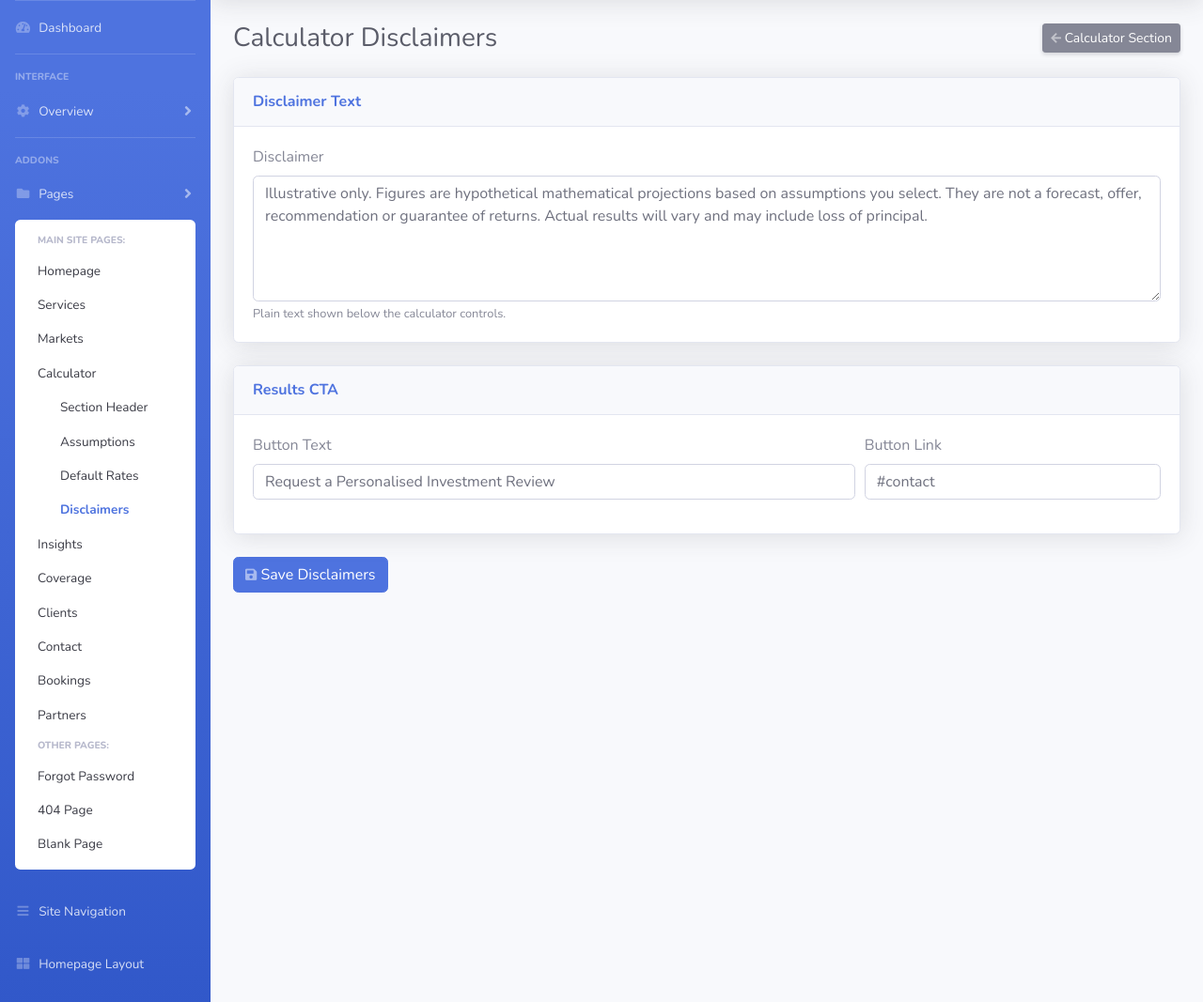
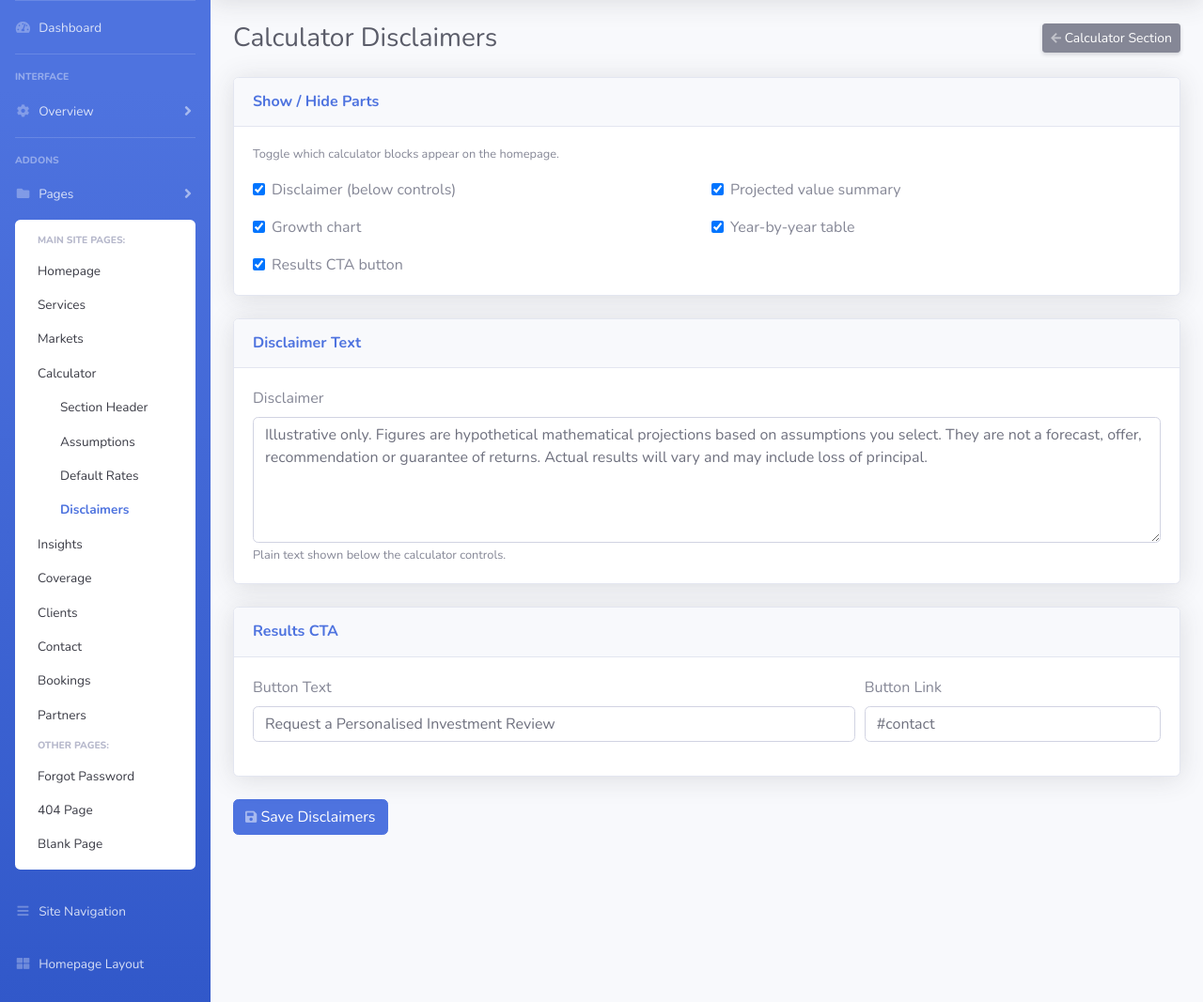
Before and after one commit to Isaacn123/mulondo, a FastAPI app: page /admin/calculator/disclaimers in a window 1280 px wide. Shown: the part 70-1137 px from the top of the page at 94% size. Run offline with FastAPI, Linux system fonts and the light colour scheme; the visitor is signed in with stand-in values (Sample User, id 1); data that the repository does not hold is empty; some libraries are stand-ins or nearby versions.

```diff
--- a/backend/app/data/calculator.json
+++ b/backend/app/data/calculator.json
@@ -6,6 +6,7 @@
   "initial_capital": {
     "label": "Initial Capital (USD)",
     "default": 10000,
+    "enabled": true,
     "input_min": 100,
     "input_step": 100,
     "range_min": 1000,
@@ -16,6 +17,7 @@
   "monthly_contribution": {
     "label": "Monthly Contribution (USD)",
     "default": 0,
+    "enabled": true,
     "input_min": null,
     "input_step": null,
     "range_min": 0,
@@ -26,6 +28,7 @@
   "investment_horizon": {
     "label": "Investment Horizon",
     "default": 5,
+    "enabled": true,
     "input_min": null,
     "input_step": null,
     "range_min": 1,
@@ -36,6 +39,7 @@
   "annual_rate": {
     "label": "Assumed Annual Rate",
     "default": 24,
+    "enabled": true,
     "input_min": null,
     "input_step": null,
     "range_min": 5,
@@ -44,6 +48,11 @@
     "scale_labels": ["5%", "Conservative", "Aggressive", "50%"]
   },
   "disclaimer": "Illustrative only. Figures are hypothetical mathematical projections based on assumptions you select. They are not a forecast, offer, recommendation or guarantee of returns. Actual results will vary and may include loss of principal.",
+  "show_disclaimer": true,
+  "show_summary": true,
+  "show_chart": true,
+  "show_table": true,
+  "show_cta": true,
   "cta_text": "Request a Personalised Investment Review",
   "cta_link": "#contact"
 }
--- a/backend/app/routes/calculator.py
+++ b/backend/app/routes/calculator.py
@@ -87,20 +87,24 @@ async def calculator_assumptions_save(
     initial_range_min: float = Form(...),
     initial_range_max: float = Form(...),
     initial_range_step: float = Form(...),
+    initial_enabled: str | None = Form(None),
     contrib_label: str = Form(...),
     contrib_range_min: float = Form(...),
     contrib_range_max: float = Form(...),
     contrib_range_step: float = Form(...),
+    contrib_enabled: str | None = Form(None),
     horizon_label: str = Form(...),
     horizon_range_min: float = Form(...),
     horizon_range_max: float = Form(...),
     horizon_range_step: float = Form(...),
     horizon_scale: str = Form(""),
+    horizon_enabled: str | None = Form(None),
     rate_label: str = Form(...),
     rate_range_min: float = Form(...),
     rate_range_max: float = Form(...),
     rate_range_step: float = Form(...),
     rate_scale: str = Form(""),
+    rate_enabled: str | None = Form(None),
 ):
     calculator = load_calculator()
     updated = calculator.model_copy(
@@ -108,6 +112,7 @@ async def calculator_assumptions_save(
             "initial_capital": calculator.initial_capital.model_copy(
                 update={
                     "label": initial_label.strip(),
+                    "enabled": initial_enabled == "1",
                     "input_min": _optional_float(initial_input_min),
                     "input_step": _optional_float(initial_input_step),
                     "range_min": initial_range_min,
@@ -118,6 +123,7 @@ async def calculator_assumptions_save(
             "monthly_contribution": calculator.monthly_contribution.model_copy(
                 update={
                     "label": contrib_label.strip(),
+                    "enabled": contrib_enabled == "1",
                     "range_min": contrib_range_min,
                     "range_max": contrib_range_max,
                     "range_step": contrib_range_step,
@@ -126,6 +132,7 @@ async def calculator_assumptions_save(
             "investment_horizon": calculator.investment_horizon.model_copy(
                 update={
                     "label": horizon_label.strip(),
+                    "enabled": horizon_enabled == "1",
                     "range_min": horizon_range_min,
                     "range_max": horizon_range_max,
                     "range_step": horizon_range_step,
@@ -135,6 +142,7 @@ async def calculator_assumptions_save(
             "annual_rate": calculator.annual_rate.model_copy(
                 update={
                     "label": rate_label.strip(),
+                    "enabled": rate_enabled == "1",
                     "range_min": rate_range_min,
                     "range_max": rate_range_max,
                     "range_step": rate_range_step,
@@ -206,6 +214,11 @@ async def calculator_disclaimers_save(
     disclaimer: str = Form(...),
     cta_text: str = Form(...),
     cta_link: str = Form(...),
+    show_disclaimer: str | None = Form(None),
+    show_summary: str | None = Form(None),
+    show_chart: str | None = Form(None),
+    show_table: str | None = Form(None),
+    show_cta: str | None = Form(None),
 ):
     calculator = load_calculator()
     updated = calculator.model_copy(
@@ -213,6 +226,11 @@ async def calculator_disclaimers_save(
             "disclaimer": disclaimer.strip(),
             "cta_text": cta_text.strip(),
             "cta_link": cta_link.strip(),
+            "show_disclaimer": show_disclaimer == "1",
+            "show_summary": show_summary == "1",
+            "show_chart": show_chart == "1",
+            "show_table": show_table == "1",
+            "show_cta": show_cta == "1",
         }
     )
     save_calculator(updated)
--- a/backend/app/schemas/calculator.py
+++ b/backend/app/schemas/calculator.py
@@ -4,6 +4,7 @@ from pydantic import BaseModel, Field
 class CalculatorField(BaseModel):
     label: str
     default: float
+    enabled: bool = True
     input_min: float | None = None
     input_step: float | None = None
     range_min: float
@@ -22,5 +23,10 @@ class CalculatorContent(BaseModel):
     investment_horizon: CalculatorField
     annual_rate: CalculatorField
     disclaimer: str
+    show_disclaimer: bool = True
+    show_summary: bool = True
+    show_chart: bool = True
+    show_table: bool = True
+    show_cta: bool = True
     cta_text: str
     cta_link: str
--- a/backend/app/templates/admin/calculator/disclaimers.html
+++ b/backend/app/templates/admin/calculator/disclaimers.html
@@ -21,6 +21,52 @@
     {% endif %}
 
     <form method="post" action="/admin/calculator/disclaimers">
+        <div class="card shadow mb-4">
+            <div class="card-header py-3">
+                <h6 class="m-0 font-weight-bold text-primary">Show / Hide Parts</h6>
+            </div>
+            <div class="card-body">
+                <p class="text-muted small mb-3">Toggle which calculator blocks appear on the homepage.</p>
+                <div class="form-row">
+                    <div class="form-group col-md-6">
+                        <div class="form-check">
+                            <input class="form-check-input" type="checkbox" id="show_disclaimer" name="show_disclaimer" value="1"
+                                {% if calculator.show_disclaimer %}checked{% endif %}>
+                            <label class="form-check-label" for="show_disclaimer">Disclaimer (below controls)</label>
+                        </div>
+                    </div>
+                    <div class="form-group col-md-6">
+                        <div class="form-check">
+                            <input class="form-check-input" type="checkbox" id="show_summary" name="show_summary" value="1"
+                                {% if calculator.show_summary %}checked{% endif %}>
+                            <label class="form-check-label" for="show_summary">Projected value summary</label>
+                        </div>
+                    </div>
+                    <div class="form-group col-md-6">
+                        <div class="form-check">
+                            <input class="form-check-input" type="checkbox" id="show_chart" name="show_chart" value="1"
+                                {% if calculator.show_chart %}checked{% endif %}>
+                            <label class="form-check-label" for="show_chart">Growth chart</label>
+                        </div>
+                    </div>
+                    <div class="form-group col-md-6">
+                        <div class="form-check">
+                            <input class="form-check-input" type="checkbox" id="show_table" name="show_table" value="1"
+                                {% if calculator.show_table %}checked{% endif %}>
+                            <label class="form-check-label" for="show_table">Year-by-year table</label>
+                        </div>
+                    </div>
+                    <div class="form-group col-md-6 mb-0">
+                        <div class="form-check">
+                            <input class="form-check-input" type="checkbox" id="show_cta" name="show_cta" value="1"
+                                {% if calculator.show_cta %}checked{% endif %}>
+                            <label class="form-check-label" for="show_cta">Results CTA button</label>
+                        </div>
+                    </div>
+                </div>
+            </div>
+        </div>
+
         <div class="card shadow mb-4">
             <div class="card-header py-3">
                 <h6 class="m-0 font-weight-bold text-primary">Disclaimer Text</h6>
--- a/backend/app/templates/admin/calculator/section.html
+++ b/backend/app/templates/admin/calculator/section.html
@@ -61,9 +61,9 @@
         </div>
         <div class="card-body mb-0">
             <ul class="mb-0">
-                <li class="mb-2"><a href="/admin/calculator/assumptions">Assumptions</a></li>
+                <li class="mb-2"><a href="/admin/calculator/assumptions">Assumptions</a> — labels, ranges, and <strong>show/hide each input</strong> (e.g. monthly contribution)</li>
                 <li class="mb-2"><a href="/admin/calculator/default-rates">Default Rates</a></li>
-                <li><a href="/admin/calculator/disclaimers">Disclaimers</a></li>
+                <li><a href="/admin/calculator/disclaimers">Disclaimers &amp; display</a> — disclaimer text, CTA, chart, table, summary toggles</li>
             </ul>
         </div>
     </div>
--- a/frontend/css/styles.css
+++ b/frontend/css/styles.css
@@ -603,6 +603,7 @@ body.survey-modal-open{overflow:hidden}
 .calc__panel{display:grid;grid-template-columns:.85fr 1.15fr;gap:clamp(1.5rem,4vw,3rem);background:var(--cream);border:1px solid var(--line-soft);border-radius:var(--radius);padding:clamp(1.6rem,4vw,2.6rem);box-shadow:var(--shadow);min-width:0;max-width:100%}
 .calc__controls,.calc__results{min-width:0;max-width:100%}
 .field{margin-bottom:1.8rem;min-width:0}
+.field[hidden],[data-calc-part][hidden]{display:none!important}
 .field label{display:flex;justify-content:space-between;align-items:center;flex-wrap:wrap;gap:.35rem .75rem;font-size:.85rem;color:var(--grey);margin-bottom:.7rem;letter-spacing:.02em}
 .field label b{font-family:var(--font-mono);color:var(--gold-3);font-size:1rem}
 .field__money{display:flex;align-items:center;border:1px solid var(--line-soft);border-radius:var(--radius-sm);background:var(--surface);overflow:hidden;margin-bottom:.8rem}
```
Also changed, not shown: backend/app/templates/admin/calculator/assumptions.html (+24 -4 lines), frontend/index.html (+9 -9 lines), frontend/js/content.js (+30 -4 lines), frontend/js/main.js (+28 -8 lines).
